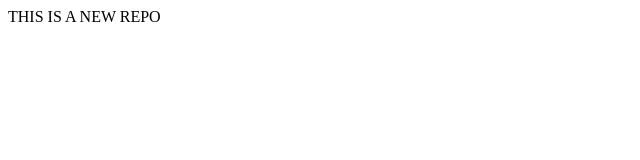
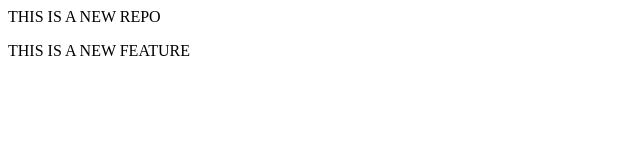
Before and after one commit to VaibhavGIT5048/Localrepo, a plain HTML site: page index.html in a window 1280 px wide. Shown: the whole page, without its empty margins (0-640 px from the left). Drawn offline with Linux system fonts and the light colour scheme.

Commit message:
added a new feature

```diff
--- a/index.html
+++ b/index.html
@@ -1 +1,3 @@
 <P> THIS IS A NEW REPO</P>
+
+<P> THIS IS A NEW FEATURE</P>
```
